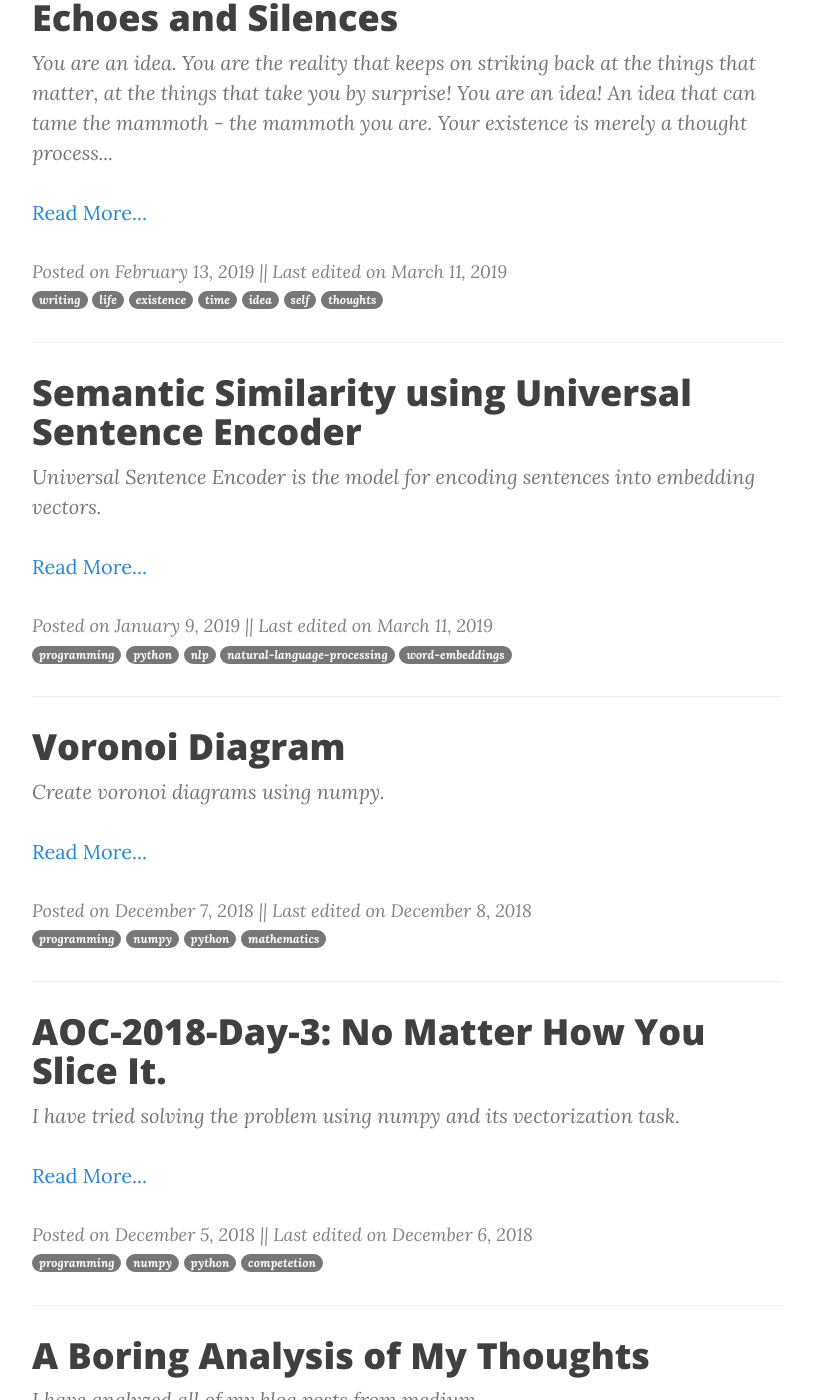
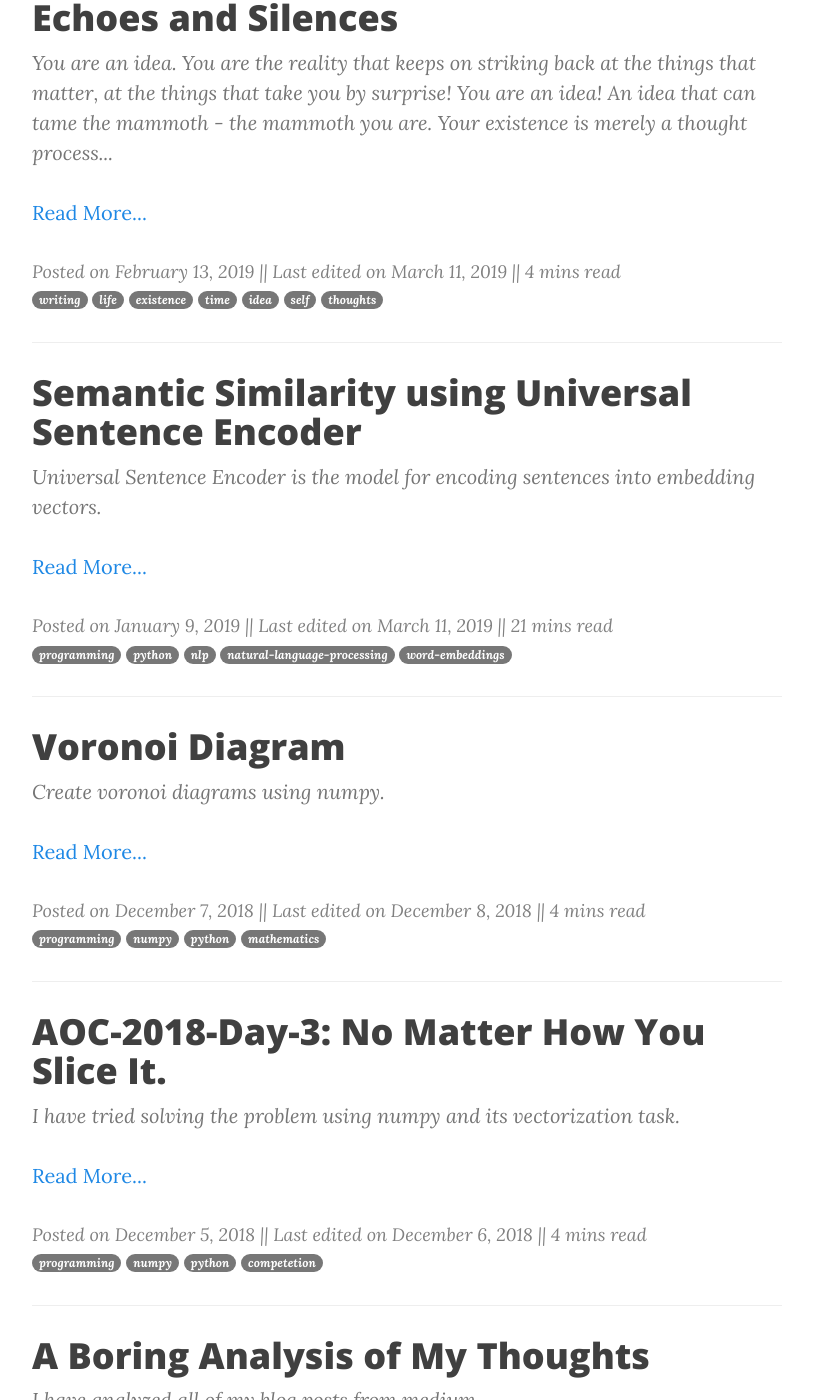
Before and after one commit to NISH1001/NISH1001.github.io, a Jekyll site: the page built from index.html, in a window 1280 px wide and 1400 px high, scrolled down 1187 px. Shown: the whole window, without its empty margins (233-1046 px from the left). Built offline with Jekyll 4.4.1, drawn with Linux system fonts in a browser that asks for light colours; nearby versions of some CDN libraries; the list of posts is cut into pages by our own code; some of the changed text lies outside the part shown.

Commit message:
Add estimated read time code
Add `_includes/raed_time.html` to calculate estimated read time.

```diff
--- /dev/null
+++ b/_includes/read_time.html
@@ -0,0 +1,8 @@
+<span class="reading-time" title="Estimated read time">
+    {% assign words = {{include.text}} | number_of_words %}
+  {% if words < 520 %}
+    1 min
+  {% else %}
+    {{ words | divided_by:260 | plus:1 }} mins
+  {% endif %}
+</span>
--- a/_layouts/post.html
+++ b/_layouts/post.html
@@ -18,6 +18,8 @@ layout: default
                                 Last Edited on
                             {{ page.last_edited_on| date: "%B %-d, %Y" }}
                             {% endif %}
+                            <br/>
+                            {% include read_time.html text=content %} read
                         </span>
                     </div>
                 </div>
--- a/index.html
+++ b/index.html
@@ -22,6 +22,8 @@ description: "All about programming, technology, philosophy, life, love and shit
         {% if post.last_edited_on %}{{ post.last_edited_on| date: "%B %-d, %Y" }}
         {% else %}{{ post.date | date: "%B %-d, %Y" }}
         {% endif %}
+        ||
+        {% include read_time.html text=post.content %} read
         <br/>
         {% for tag in post.tags%}
             <span class="badge">
```
